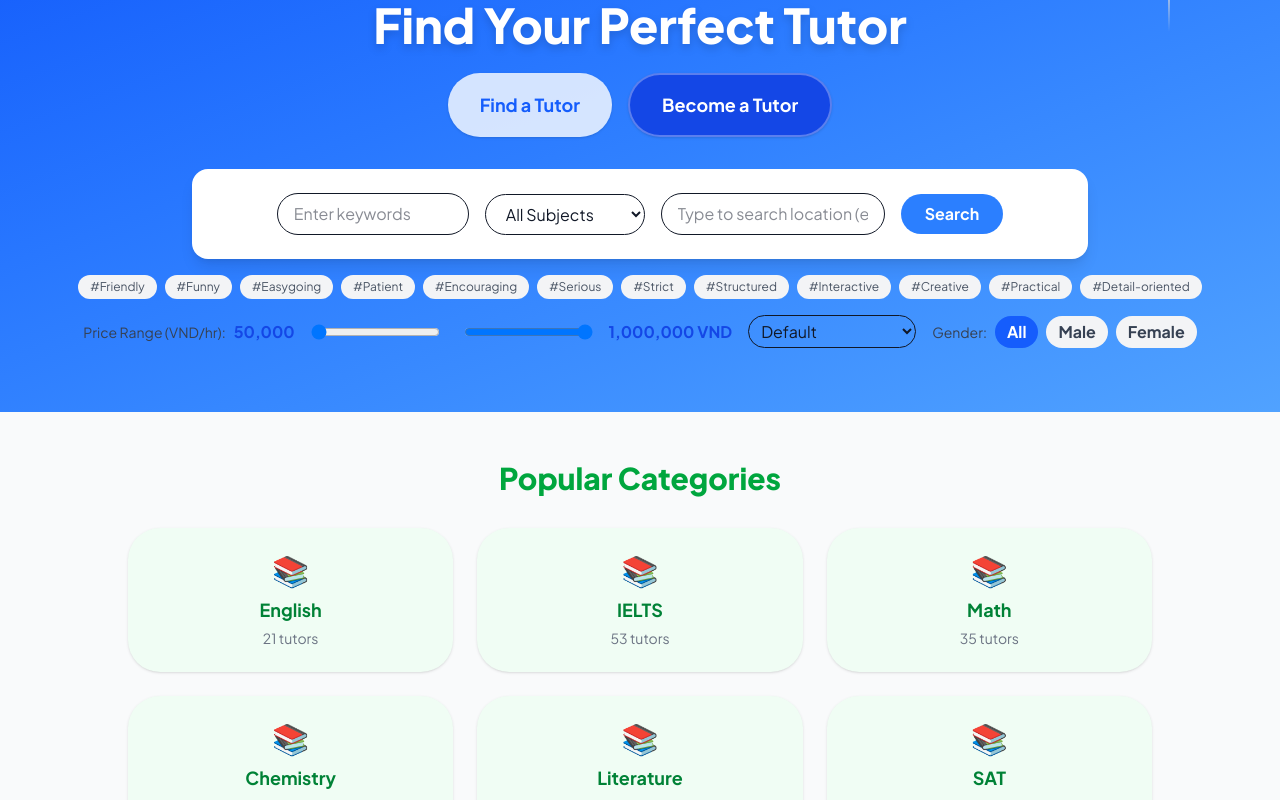
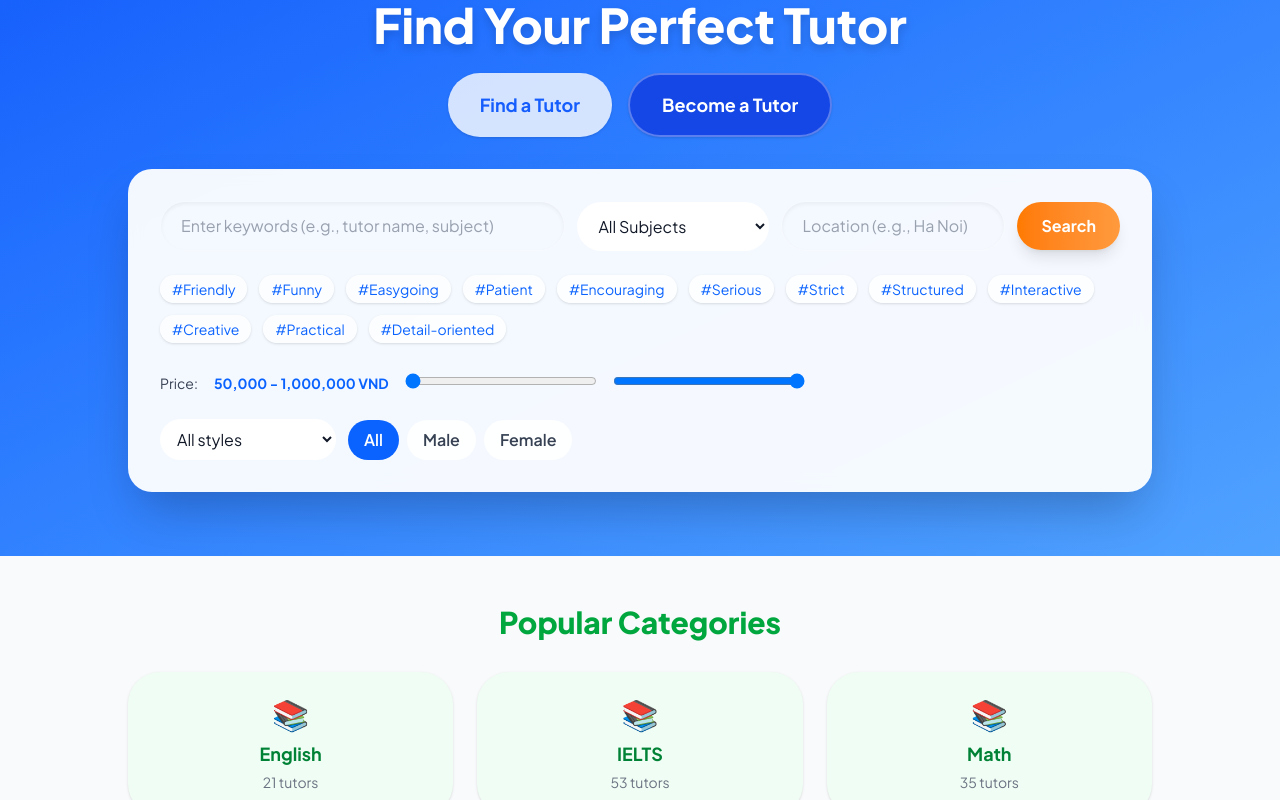
Before and after one commit to ducccc386/EXE, a React (Vite) app in the folder studyhub-frontend/: page / in a window 1280 px wide. Shown: the part 576-1376 px from the top of the page. Built offline with nearby package versions, Linux system fonts and the light colour scheme.

Commit message:
UX: StepsNav auto-hide on scroll; HomePage: modernize search UI, chips, price display

```diff
--- a/studyhub-frontend/src/components/StepsNav.jsx
+++ b/studyhub-frontend/src/components/StepsNav.jsx
@@ -3,6 +3,8 @@ import React, { useEffect, useState } from "react";
 export default function StepsNav({ className = "" }) {
   const [sections, setSections] = useState([]);
   const [active, setActive] = useState(0);
+  const [visible, setVisible] = useState(true);
+  const hideTimerRef = React.useRef(null);
 
   useEffect(() => {
     const els = Array.from(document.querySelectorAll("[data-scrollspy]"));
@@ -26,22 +28,40 @@ export default function StepsNav({ className = "" }) {
     return () => observer.disconnect();
   }, []);
 
+  // show while scrolling, hide shortly after stop
+  useEffect(() => {
+    const onScroll = () => {
+      setVisible(true);
+      if (hideTimerRef.current) clearTimeout(hideTimerRef.current);
+      hideTimerRef.current = setTimeout(() => setVisible(false), 1200);
+    };
+    window.addEventListener("scroll", onScroll, { passive: true });
+    return () => {
+      window.removeEventListener("scroll", onScroll);
+      if (hideTimerRef.current) clearTimeout(hideTimerRef.current);
+    };
+  }, []);
+
   if (!sections.length) return null;
 
   return (
-    <div className={`hidden md:flex flex-col items-center fixed right-6 top-1/2 -translate-y-1/2 z-50 ${className}`}>
+    <div
+      className={`hidden md:flex flex-col items-center fixed right-6 top-1/2 -translate-y-1/2 z-50 ${className} transition-all duration-300 ${visible ? 'opacity-100 translate-x-0' : 'opacity-0 translate-x-8 pointer-events-none'}`}
+      onMouseEnter={() => { setVisible(true); if (hideTimerRef.current) clearTimeout(hideTimerRef.current); }}
+      onMouseLeave={() => { if (hideTimerRef.current) clearTimeout(hideTimerRef.current); hideTimerRef.current = setTimeout(() => setVisible(false), 1200); }}
+    >
       <div className="h-12 w-0.5 bg-gradient-to-b from-transparent to-gray-300 rounded-full mb-4" />
-      <div className="flex flex-col items-center gap-3">
+      <div className="flex flex-col items-center gap-3 bg-white/0 p-1 rounded-md">
         {sections.map((s, i) => (
           <button
             key={s.id}
             onClick={() => s.el.scrollIntoView({ behavior: "smooth", block: "center" })}
             className="flex items-center gap-3 px-2 py-1 rounded-md hover:bg-white/10 transition-colors"
             aria-label={`Go to section ${i + 1}`}>
-            <div className={`w-10 h-10 rounded-full flex items-center justify-center text-sm font-semibold transition-all ${i === active ? "bg-[#0b63ff] text-white shadow-xl" : "bg-white text-gray-600 border border-gray-200"}`}>
+            <div className={`w-10 h-10 rounded-full flex items-center justify-center text-sm font-semibold transition-all ${i === active ? 'bg-[#0b63ff] text-white shadow-xl' : 'bg-white text-gray-600 border border-gray-200'}`}>
               {i + 1}
             </div>
-            <div className={`text-sm text-gray-800 max-w-[140px] text-left ${i === active ? "font-semibold text-[#0b63ff]" : "opacity-90"}`}>{s.title}</div>
+            <div className={`text-sm text-gray-800 max-w-[140px] text-left ${i === active ? 'font-semibold text-[#0b63ff]' : 'opacity-90'}`}>{s.title}</div>
           </button>
         ))}
       </div>
--- a/studyhub-frontend/src/pages/HomePage.jsx
+++ b/studyhub-frontend/src/pages/HomePage.jsx
@@ -53,42 +53,50 @@ export default function HomePage() {
           </button>
           <button className="bg-blue-700 hover:bg-blue-800 text-white font-bold px-8 py-4 rounded-xl shadow transition-all text-lg border-2 border-white/30" onClick={() => navigate("/register")}>Become a Tutor</button>
         </div>
-        {/* Search Filters */}
-        <div className="bg-white rounded-2xl shadow-lg max-w-4xl mx-auto p-6 flex flex-col md:flex-row gap-4 items-center justify-center">
-          <input type="text" placeholder="Enter keywords" value={keyword} onChange={e => setKeyword(e.target.value)} className="border rounded-lg px-4 py-2 w-full md:w-48" />
-          <select value={subject} onChange={e => setSubject(e.target.value)} className="border rounded-lg px-4 py-2 w-full md:w-40">
+        {/* Search Filters - modernized */}
+        <div className="max-w-5xl mx-auto">
+          <div className="bg-white/95 backdrop-blur-sm rounded-3xl shadow-2xl p-6 md:p-8 flex flex-col gap-4">
+            <div className="flex flex-col md:flex-row gap-3 items-center">
+              <input type="text" placeholder="Enter keywords (e.g., tutor name, subject)" value={keyword} onChange={e => setKeyword(e.target.value)} className="flex-1 px-5 py-3 rounded-full border border-white/20 shadow-inner placeholder-gray-400 focus:ring-2 focus:ring-[#0b63ff] outline-none" />
+              <select value={subject} onChange={e => setSubject(e.target.value)} className="w-48 px-4 py-3 rounded-full border border-white/20 bg-white/95 focus:ring-2 focus:ring-[#0b63ff] outline-none">
                 <option value="">All Subjects</option>
                 {SUBJECTS.map(s => <option key={s} value={s}>{s}</option>)}
               </select>
-          <input type="text" placeholder="Type to search location (e.g., Ha Noi, Ba Dinh)" value={location} onChange={e => setLocation(e.target.value)} className="border rounded-lg px-4 py-2 w-full md:w-56" />
-          <button className="bg-blue-500 hover:bg-blue-600 text-white font-bold px-6 py-2 rounded-lg transition-all">Search</button>
+              <input type="text" placeholder="Location (e.g., Ha Noi)" value={location} onChange={e => setLocation(e.target.value)} className="w-56 px-5 py-3 rounded-full border border-white/20 shadow-inner placeholder-gray-400 focus:ring-2 focus:ring-[#0b63ff] outline-none" />
+              <button className="bg-gradient-to-r from-[#ff7a00] to-[#ff9a3c] text-white font-bold px-6 py-3 rounded-full shadow-lg hover:brightness-95 transition">Search</button>
             </div>
-        {/* Teaching Styles */}
-        <div className="flex flex-wrap gap-2 justify-center mt-4">
+
+            <div className="flex flex-wrap gap-3 items-center mt-2">
               {TEACHING_STYLES.map(tag => (
-            <span key={tag} className="bg-gray-100 text-gray-600 px-3 py-1 rounded-full text-xs cursor-pointer hover:bg-blue-100">{tag}</span>
+                <button key={tag} className="bg-white/80 text-[#0b63ff] px-3 py-1 rounded-full text-sm shadow-sm hover:scale-105 transition" onClick={() => setStyle(tag)}>{tag}</button>
               ))}
             </div>
-        {/* Price & Gender */}
-        <div className="flex flex-wrap gap-4 justify-center items-center mt-4">
-          <div className="flex items-center gap-2">
-            <span className="text-sm text-gray-700">Price Range (VND/hr):</span>
-            <span className="font-bold text-blue-700">50,000</span>
-            <input type="range" min={50000} max={1000000} step={50000} value={price[0]} onChange={e => setPrice([+e.target.value, price[1]])} className="mx-2" />
-            <input type="range" min={50000} max={1000000} step={50000} value={price[1]} onChange={e => setPrice([price[0], +e.target.value])} className="mx-2" />
-            <span className="font-bold text-blue-700">1,000,000 VND</span>
+
+            <div className="flex flex-wrap items-center gap-6 mt-3 justify-between">
+              <div className="flex items-center gap-4">
+                <div className="text-sm text-gray-700">Price:</div>
+                <div className="text-sm font-bold text-[#0b63ff]">{price[0].toLocaleString()} - {price[1].toLocaleString()} VND</div>
+                <div className="w-48">
+                  <input type="range" min={50000} max={1000000} step={50000} value={price[0]} onChange={e => setPrice([+e.target.value, price[1]])} className="w-full" />
                 </div>
-          <div>
-            <select value={style} onChange={e => setStyle(e.target.value)} className="border rounded-lg px-2 py-1">
-              <option value="">Default</option>
+                <div className="w-48">
+                  <input type="range" min={50000} max={1000000} step={50000} value={price[1]} onChange={e => setPrice([price[0], +e.target.value])} className="w-full" />
+                </div>
+              </div>
+
+              <div className="flex items-center gap-3">
+                <select value={style} onChange={e => setStyle(e.target.value)} className="px-3 py-2 rounded-full border border-white/20 bg-white/95">
+                  <option value="">All styles</option>
                   {TEACHING_STYLES.map(tag => <option key={tag} value={tag}>{tag}</option>)}
                 </select>
+
+                <div className="flex items-center gap-2">
+                  <button className={`px-4 py-2 rounded-full font-semibold ${gender === "All" ? "bg-[#0b63ff] text-white" : "bg-white/90 text-gray-700"}`} onClick={() => setGender("All")}>All</button>
+                  <button className={`px-4 py-2 rounded-full font-semibold ${gender === "Male" ? "bg-[#0b63ff] text-white" : "bg-white/90 text-gray-700"}`} onClick={() => setGender("Male")}>Male</button>
+                  <button className={`px-4 py-2 rounded-full font-semibold ${gender === "Female" ? "bg-[#0b63ff] text-white" : "bg-white/90 text-gray-700"}`} onClick={() => setGender("Female")}>Female</button>
                 </div>
-          <div className="flex items-center gap-2">
-            <span className="text-sm text-gray-700">Gender:</span>
-            <button className={`px-3 py-1 rounded-full font-bold ${gender === "All" ? "bg-blue-600 text-white" : "bg-gray-100 text-gray-700"}`} onClick={() => setGender("All")}>All</button>
-            <button className={`px-3 py-1 rounded-full font-bold ${gender === "Male" ? "bg-blue-600 text-white" : "bg-gray-100 text-gray-700"}`} onClick={() => setGender("Male")}>Male</button>
-            <button className={`px-3 py-1 rounded-full font-bold ${gender === "Female" ? "bg-blue-600 text-white" : "bg-gray-100 text-gray-700"}`} onClick={() => setGender("Female")}>Female</button>
+              </div>
+            </div>
           </div>
         </div>
       </div>
```
Lines whose indentation alone changed are shown as unchanged.
